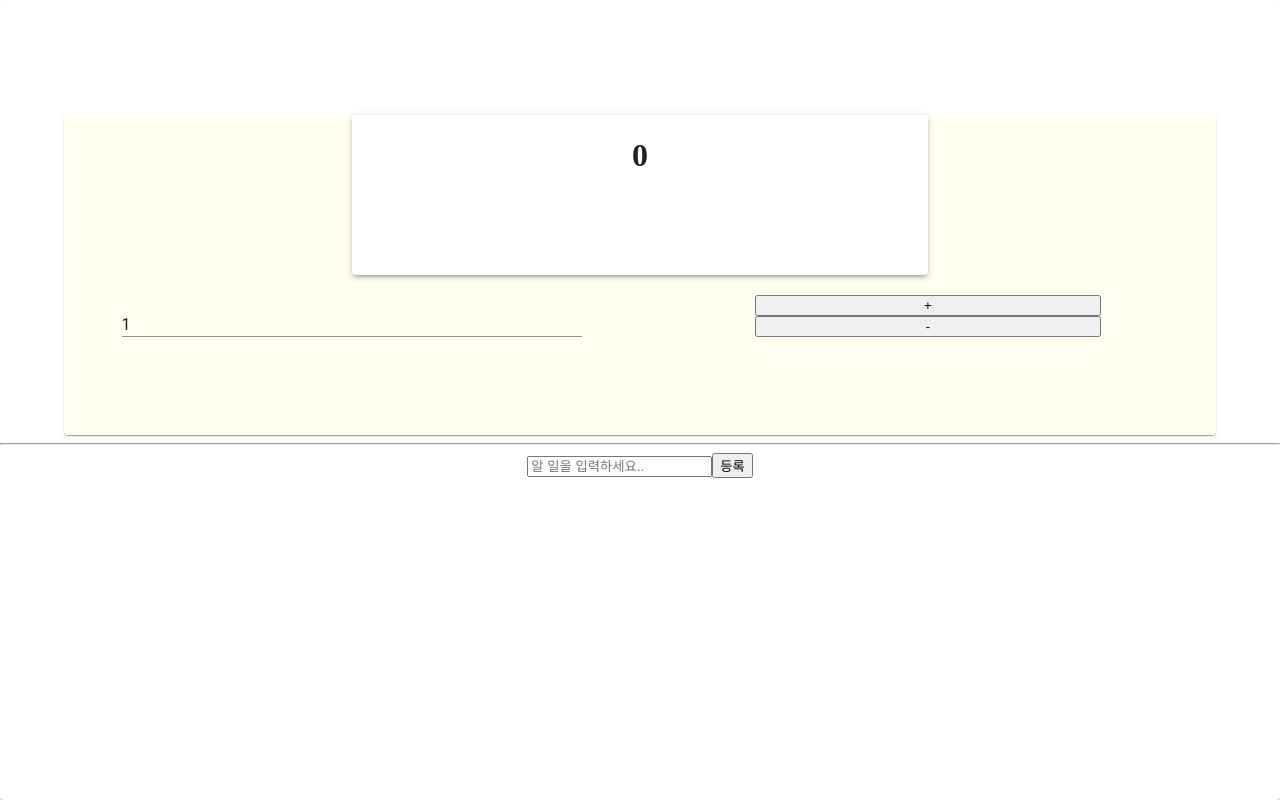
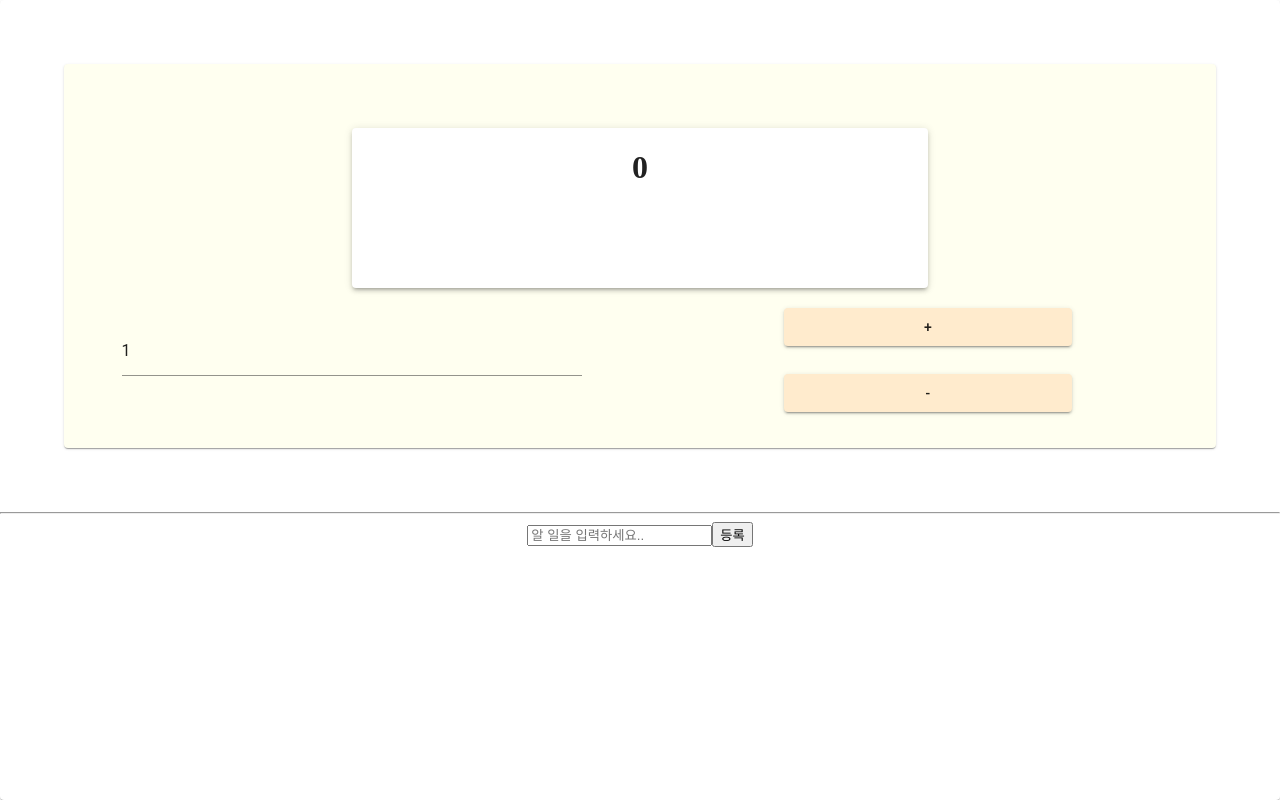
Before and after one commit to SI-Kim/conter, a React (Create React App) app: page / in a window 1280 px wide. Built offline with nearby package versions, Linux system fonts and the light colour scheme.

Commit message:
fix layouts of counter section

```diff
--- a/src/components/Counter.js
+++ b/src/components/Counter.js
@@ -1,6 +1,6 @@
 import React from "react";
 import { makeStyles } from "@material-ui/styles";
-import { Paper, Grid, Input } from "@material-ui/core";
+import { Paper, Grid, Input, Button } from "@material-ui/core";
 
 function Counter({ number, diff, onIncrease, onDecrease, onSetDiff }) {
   const onChange = (event) => {
@@ -27,13 +27,22 @@ function Counter({ number, diff, onIncrease, onDecrease, onSetDiff }) {
           />
         </Grid>
         <Grid item xs={6} sm={6}>
-          <button className={classes.buttons} onClick={onIncrease}>
+          <Button
+            style={{ marginBottom: "5%" }}
+            variant="contained"
+            className={classes.buttons}
+            onClick={onIncrease}
+          >
             +
-          </button>
+          </Button>
           <br />
-          <button className={classes.buttons} onClick={onDecrease}>
+          <Button
+            variant="contained"
+            className={classes.buttons}
+            onClick={onDecrease}
+          >
             -
-          </button>
+          </Button>
         </Grid>
       </Grid>
     </Paper>
@@ -46,7 +55,6 @@ const useStyles = makeStyles((theme) => ({
     height: "50%",
     margin: "0 auto",
     minHeight: "80px",
-    marginTop: "10%",
     marginBottom: "20px",
     marginLeft: "auto",
     marginRight: "auto"
@@ -61,13 +69,18 @@ const useStyles = makeStyles((theme) => ({
     height: "50%"
   },
   buttons: {
-    width: "60%"
+    width: "50%",
+    height: "37%",
+    backgroundColor: "#FFEBCD"
   },
   outterPaper: {
     margin: "0 auto",
     width: "90%",
     backgroundColor: "#FFFFF0",
-    height: "40%"
+    height: "40%",
+    marginTop: "5%",
+    marginBottom: "5%",
+    paddingTop: "5%"
   }
 }));
 
```
